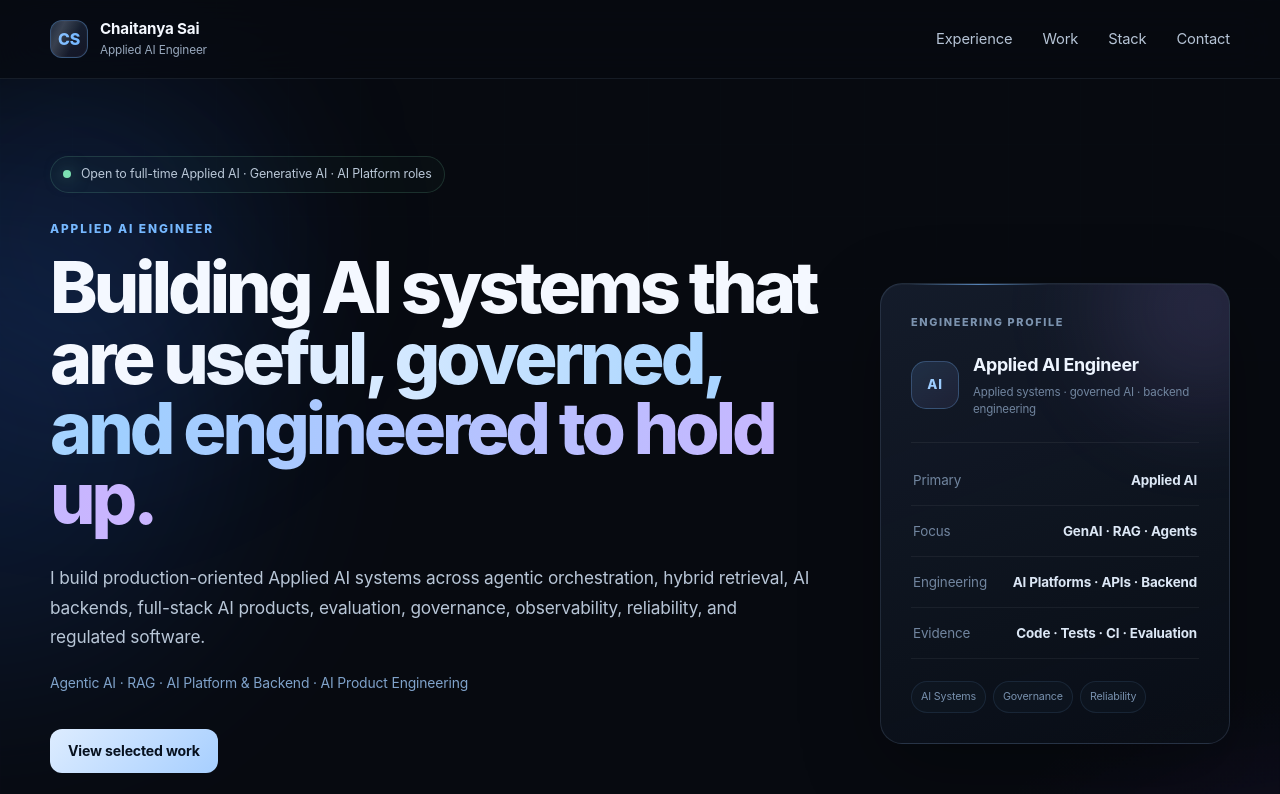
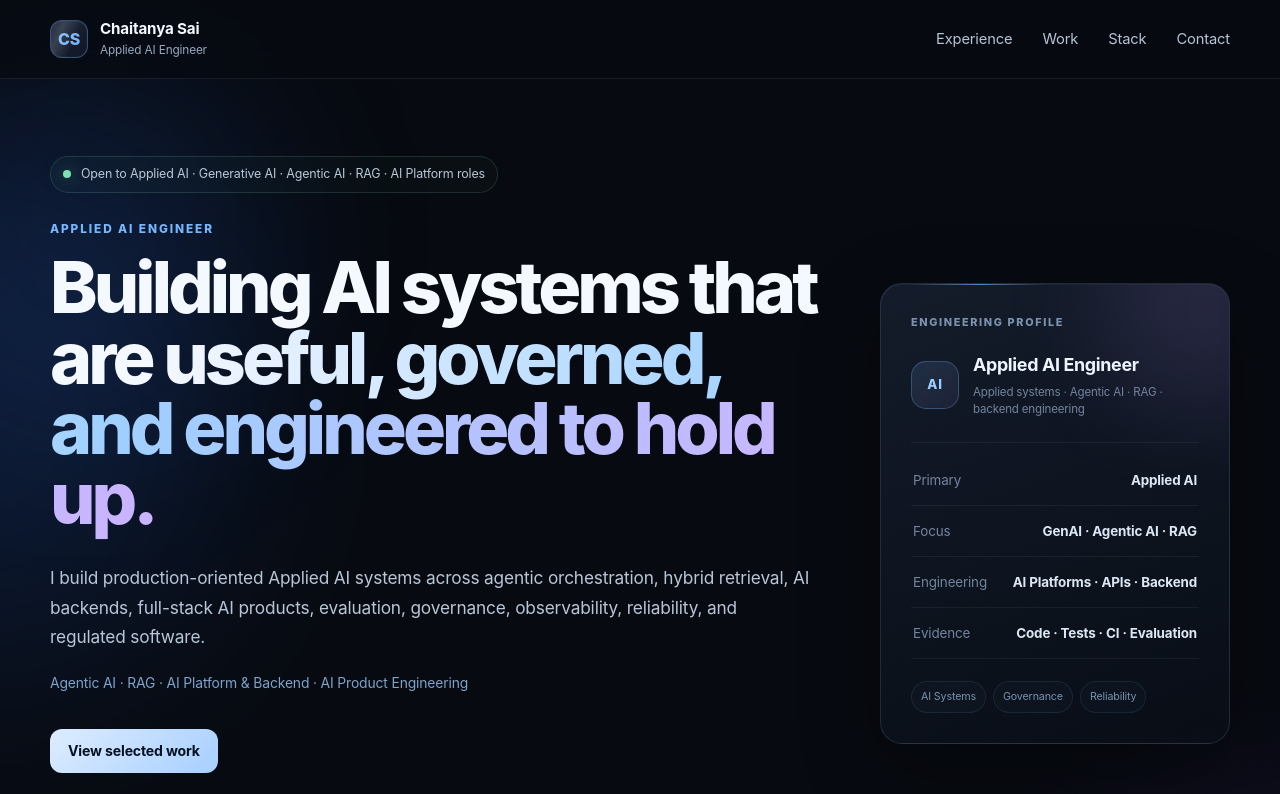
Before and after one commit to chaitanyaAI-careers/Portfolio, a Next.js app: page / in a window 1280 px wide. Shown: the top 794 px of the page. Built offline with nearby package versions, Linux system fonts and the light colour scheme; no server answers.

Commit message:
Align portfolio page with updated AI positioning

```diff
--- a/app/page.tsx
+++ b/app/page.tsx
@@ -175,7 +175,7 @@ export default function Home() {
         <div className="hero-copy">
           <p className="availability">
             <span />
-            Open to full-time Applied AI · Generative AI · AI Platform roles
+            Open to Applied AI · Generative AI · Agentic AI · RAG · AI Platform roles
           </p>
 
           <p className="eyebrow">Applied AI Engineer</p>
@@ -223,7 +223,7 @@ export default function Home() {
 
             <div>
               <strong>{portfolio.headline}</strong>
-              <small>Applied systems · governed AI · backend engineering</small>
+              <small>Applied systems · Agentic AI · RAG · backend engineering</small>
             </div>
           </div>
 
@@ -235,7 +235,7 @@ export default function Home() {
 
             <div className="signal-row">
               <span className="signal-label">Focus</span>
-              <strong>GenAI · RAG · Agents</strong>
+              <strong>GenAI · Agentic AI · RAG</strong>
             </div>
 
             <div className="signal-row">
@@ -519,7 +519,7 @@ export default function Home() {
 
       <footer className="footer shell">
         <span>© 2026 {portfolio.name}</span>
-        <span>Applied AI · LLM Applications · RAG · Agentic AI · AI Platforms</span>
+        <span>Applied AI · Generative AI · LLM Applications · Agentic AI · RAG · AI Platforms</span>
       </footer>
     </main>
   );
```
